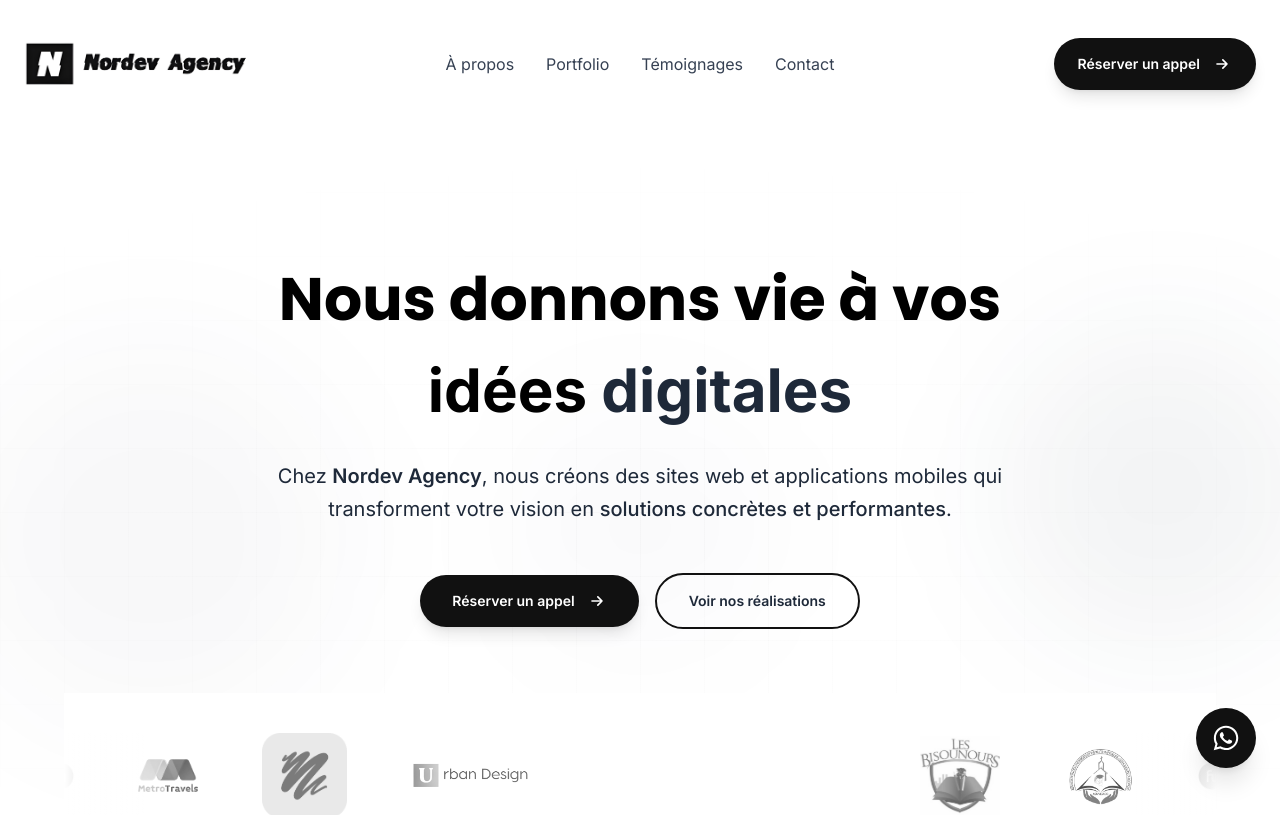
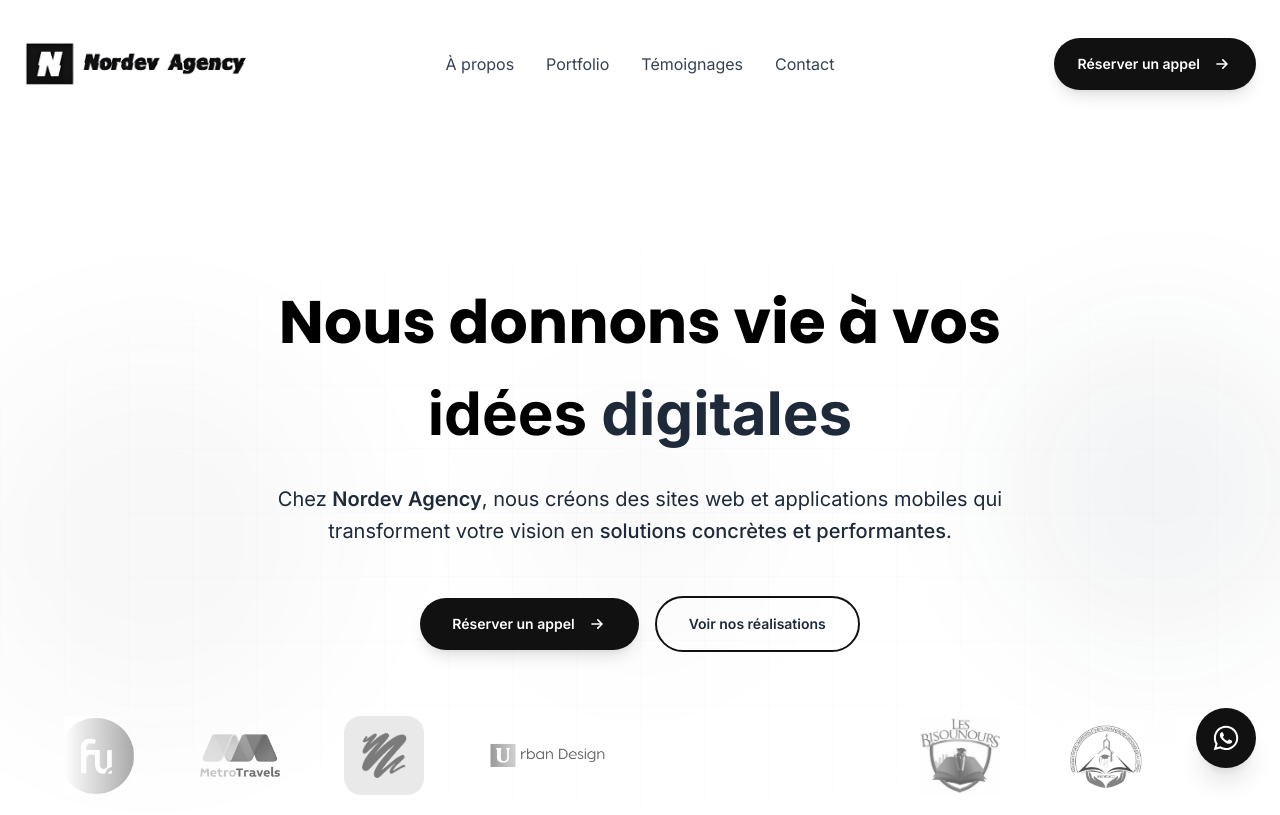
Before and after one commit to freddymk313/nordevagency, a Next.js app: page / in a window 1280 px wide. Shown: the top 815 px of the page. Built offline with nearby package versions, Linux system fonts and the light colour scheme.

Commit message:
trusted okay

```diff
--- a/components/TrustedBy.tsx
+++ b/components/TrustedBy.tsx
@@ -5,15 +5,15 @@ import Marquee from "react-fast-marquee";
 const TrustedBy = () => {
   const companies = [
     { name: "Google", logo: "/trusted/csbisounours.jpg", width: 80, height: 27 },
-    { name: "Slack", logo: "/trusted/asunicaco.PNG", width: 70, height: 28 },
-    { name: "Notion", logo: "/trusted/funda.png", width: 28, height: 28 },
-    { name: "Figma", logo: "/trusted/metro.png", width: 60, height: 24 },
-    { name: "Amazon", logo: "/trusted/pexels.png", width: 85, height: 26 },
-    { name: "Microsoft", logo: "/trusted/urban.png", width: 120, height: 25 },
+    { name: "Slack", logo: "/trusted/asunicaco.PNG", width: 80, height: 28 },
+    { name: "Notion", logo: "/trusted/funda.png", width: 80, height: 24 },
+    { name: "Figma", logo: "/trusted/metro.png", width: 80, height: 24 },
+    { name: "Amazon", logo: "/trusted/pexels.png", width: 80, height: 26 },
+    { name: "Microsoft", logo: "/trusted/urban.png", width: 120, height: 250 },
   ];
 
   return (
-    <section className="py-10 bg-white overflow-hidden">
+    <section className="pb-10 overflow-hidden">
       <Marquee speed={50} gradient={true} gradientWidth={80}>
         {companies.map((c) => (
           <div key={c.name} className="flex-shrink-0 mx-8">
```
